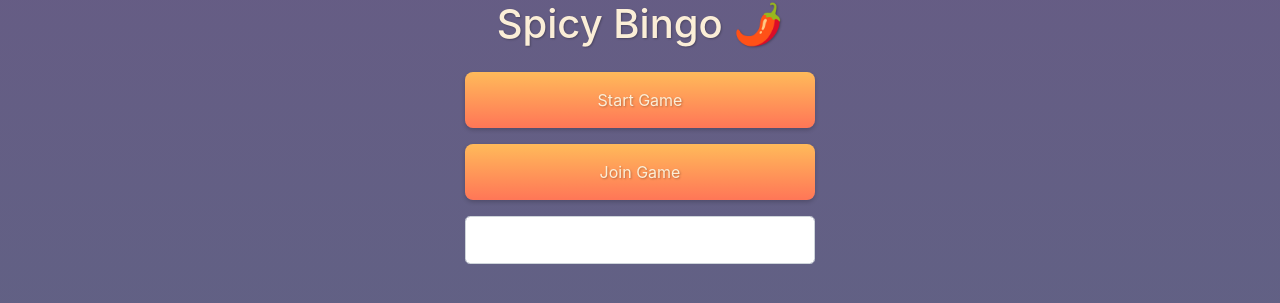
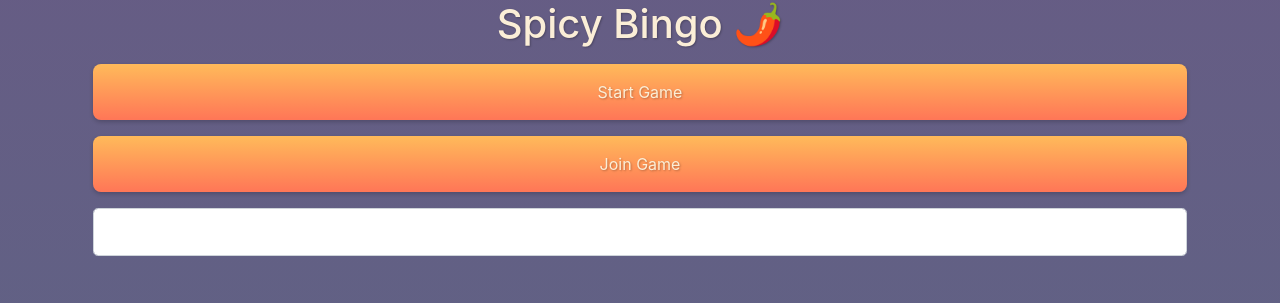
Before and after one commit to SalvatoreTosti/spicy-bingo, a Flask app: page / in a window 1280 px wide. Shown: the part 56-359 px from the top of the page. Run offline with Flask 2, Linux system fonts and the light colour scheme; some libraries are stand-ins or nearby versions.

Commit message:
Refactored rows to use flexbox rather than bootstrap form groups

```diff
--- a/app/static/js/index.js
+++ b/app/static/js/index.js
@@ -6,15 +6,19 @@ $(function(){
 
 $(function(){
 	$('#join-button').click(function() {
-        if( $('#form').is(":valid") ){
         boardName = $('#name').val()
+        if(!boardName.match("^[a-zA-Z0-9]*$")){
+            $('#help-text').removeClass('invisible')
+            $('#help-text').text('Please enter a valid room name. (no spaces)')
+            return
+        }
+
         $.ajax({
             url: '/activeBoard/' + boardName,
             type: 'GET',
             success: function(response) {
         		response = JSON.parse(response)
                 isActiveBoard = response['active']
-                    console.log(isActiveBoard)
                 if (isActiveBoard == 'true'){
                     goToBoard(boardName)
                 } else {
@@ -23,9 +27,5 @@ $(function(){
                 }
             }
         })
-        } else {
-            $('#help-text').removeClass('invisible')
-            $('#help-text').text('Please enter a valid room name. (no spaces)')
-        }
 	})
 })
--- a/app/templates/index.html
+++ b/app/templates/index.html
@@ -12,31 +12,14 @@
 {% endblock %}
 {% block content %}
 <div class="container">
-    <form role='form' id='form' class="needs-validation" validate>
-        <div class='form-group row'>
-            <div class='col-12 col-sm-4 offset-sm-4'>
-                <h1 class='text-center hilight-fg text-shadow'>Spicy Bingo 🌶️</h1>
-            </div>
+    <div class='flex-column'>
+        <h1 class='text-center hilight-fg text-shadow'>Spicy Bingo 🌶️</h1>
+        <div id='start-button' class="flex margin-half small-box cursor light-mid-bg hilight-fg box-shadow text-shadow flex center">Start Game</div>
+        <div id='join-button' class="flex margin-half small-box cursor light-mid-bg hilight-fg box-shadow text-shadow flex center">Join Game</div>
+        <div class='flex margin-half center'>
+            <input id='name' type='text' pattern='\S*' class='form-control form-control-lg'  name='name' required>
         </div>
-        <div class='form-group row'>
-            <div class='col-12 col-sm-4 offset-sm-4'>
-                <div id='start-button' class="small-box cursor light-mid-bg hilight-fg box-shadow text-shadow flex center">Start Game</div>
-            </div>
-        </div>
-        <div class='form-group row'>
-            <div class='col-12 col-sm-4 offset-sm-4'>
-                <div id='join-button' class="small-box cursor light-mid-bg hilight-fg box-shadow text-shadow flex center">Join Game</div>
-            </div>
-        </div>
-
-        <div class='form-group row'>
-            <div class='col-12 col-sm-4 offset-sm-4'>
-                <input id='name' type='text' pattern='\S*' class='form-control form-control-lg'  name='name' required>
-                <div id='help-text' class="invisible text-center">
-                    help text
-                </div>
-            </div>
-        </div>
-    </form>
+        <div id='help-text' class="invisible text-center">help text</div>
+    </div>
 </div>
 {% endblock %}
```
Lines whose indentation alone changed are shown as unchanged.
